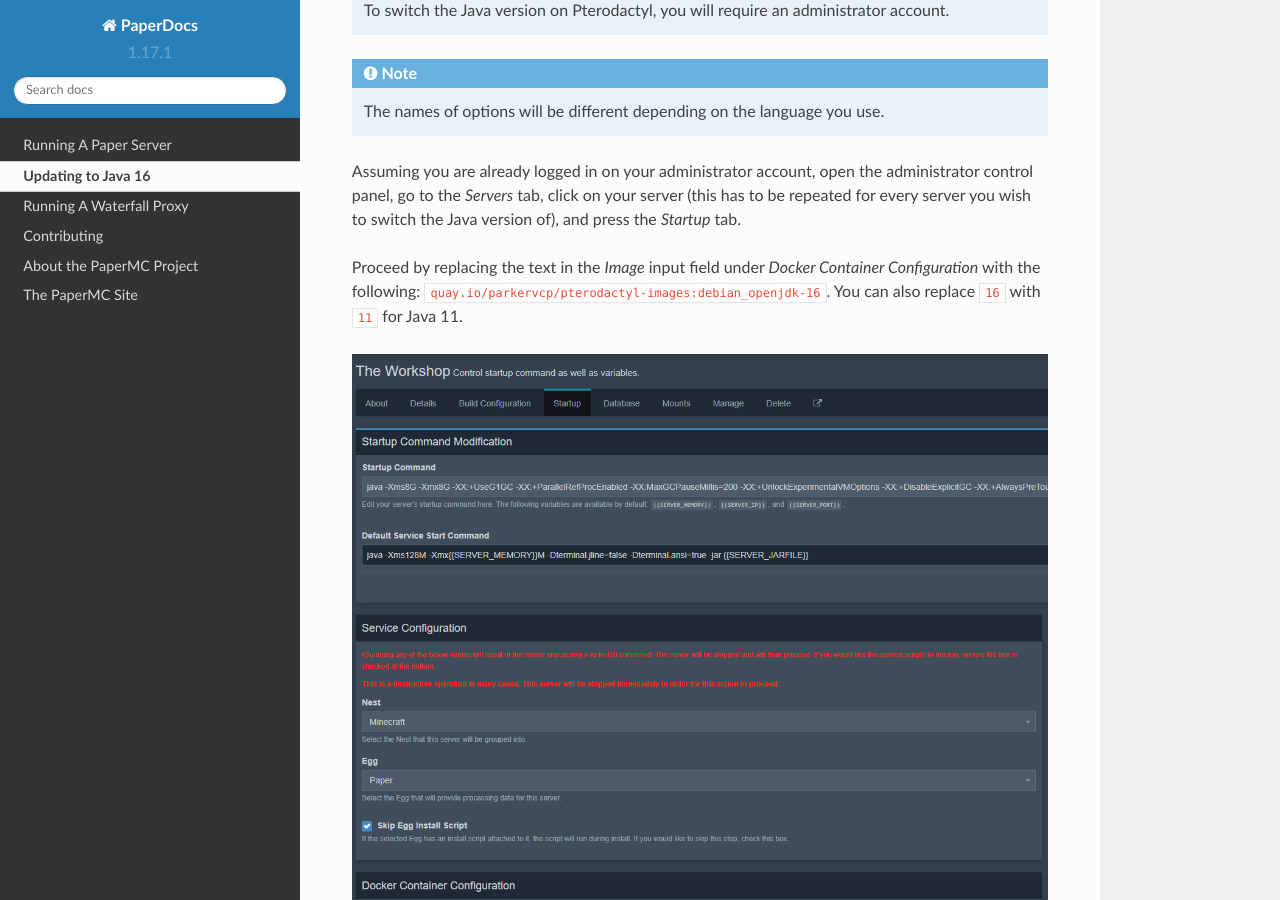
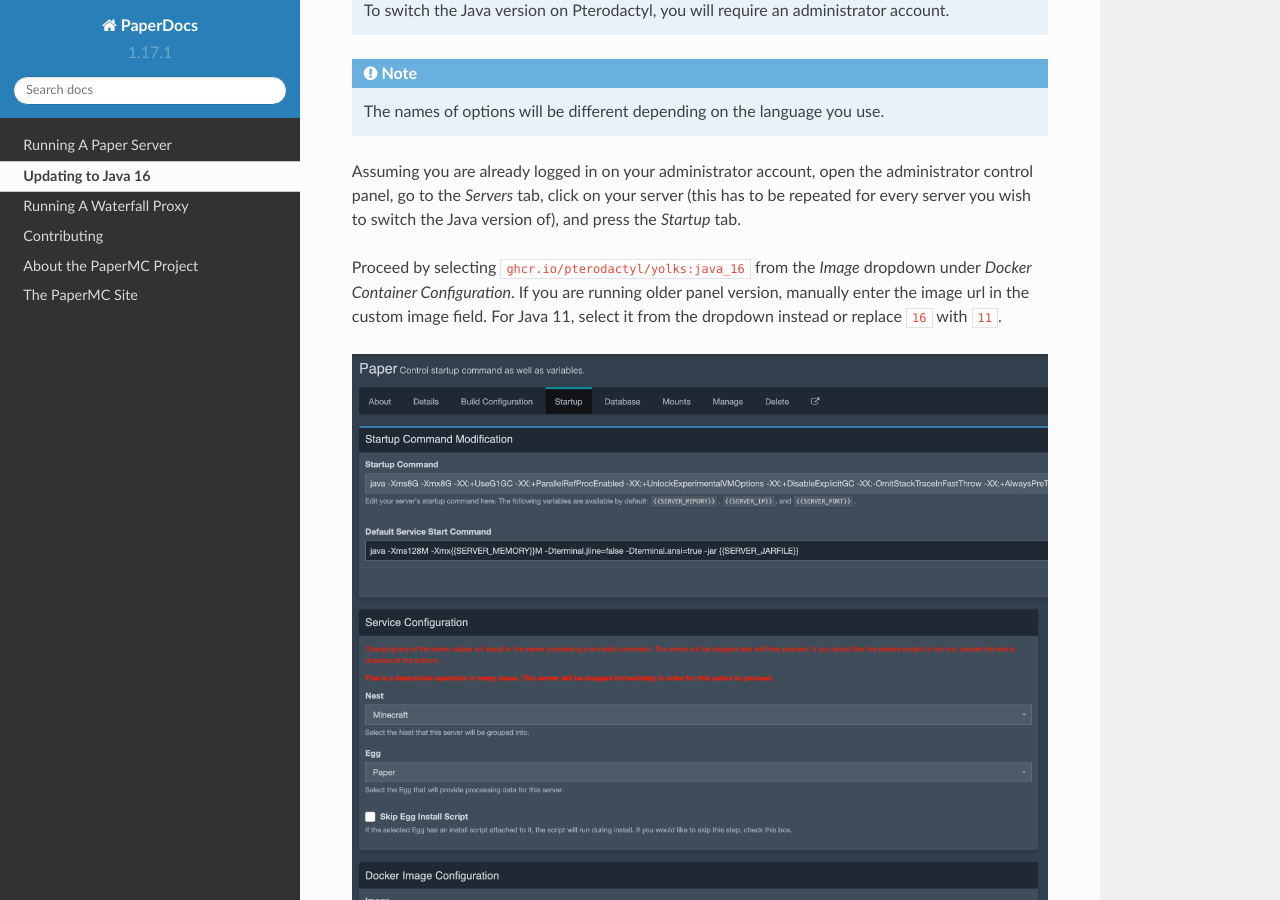
Before and after one commit to PaperMC/PaperDocs, a Sphinx documentation site: the page built from source/java-update/index.rst, in a window 1280 px wide and 900 px high, scrolled down 5086 px. Built offline with Sphinx 7.4.7 and the Read the Docs theme 2.0.0, drawn with Linux system fonts in a browser that asks for light colours.

Commit message:
use yolks repository for pterodactyl

```diff
--- a/source/java-update/index.rst
+++ b/source/java-update/index.rst
@@ -173,9 +173,9 @@
 (this has to be repeated for every server you wish to switch the Java version
 of), and press the *Startup* tab.
 
-Proceed by replacing the text in the *Image* input field under *Docker Container
-Configuration* with the following: ``quay.io/parkervcp/pterodactyl-images:debian_openjdk-16``.
-You can also replace ``16`` with ``11`` for Java 11.
+Proceed by selecting ``ghcr.io/pterodactyl/yolks:java_16`` from the *Image* dropdown under *Docker Container Configuration*.
+If you are running older panel version, manually enter the image url in the custom image field.
+For Java 11, select it from the dropdown instead or replace ``16`` with ``11``.
 
 .. image:: java-update-assets/pterodactyl-startup-tab.png
 
```
Also changed, not shown: source/java-update/java-update-assets/pterodactyl-startup-tab.png.
